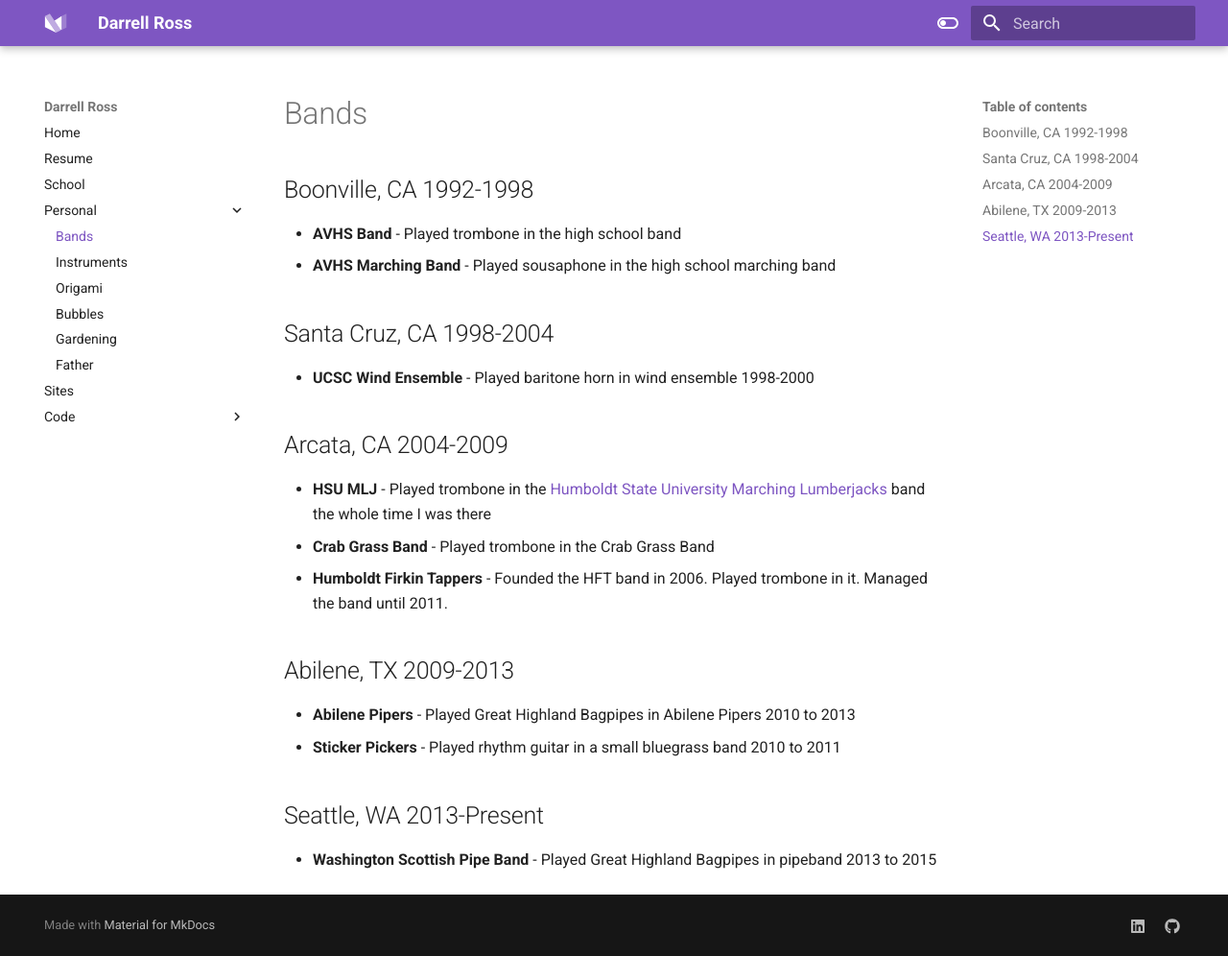
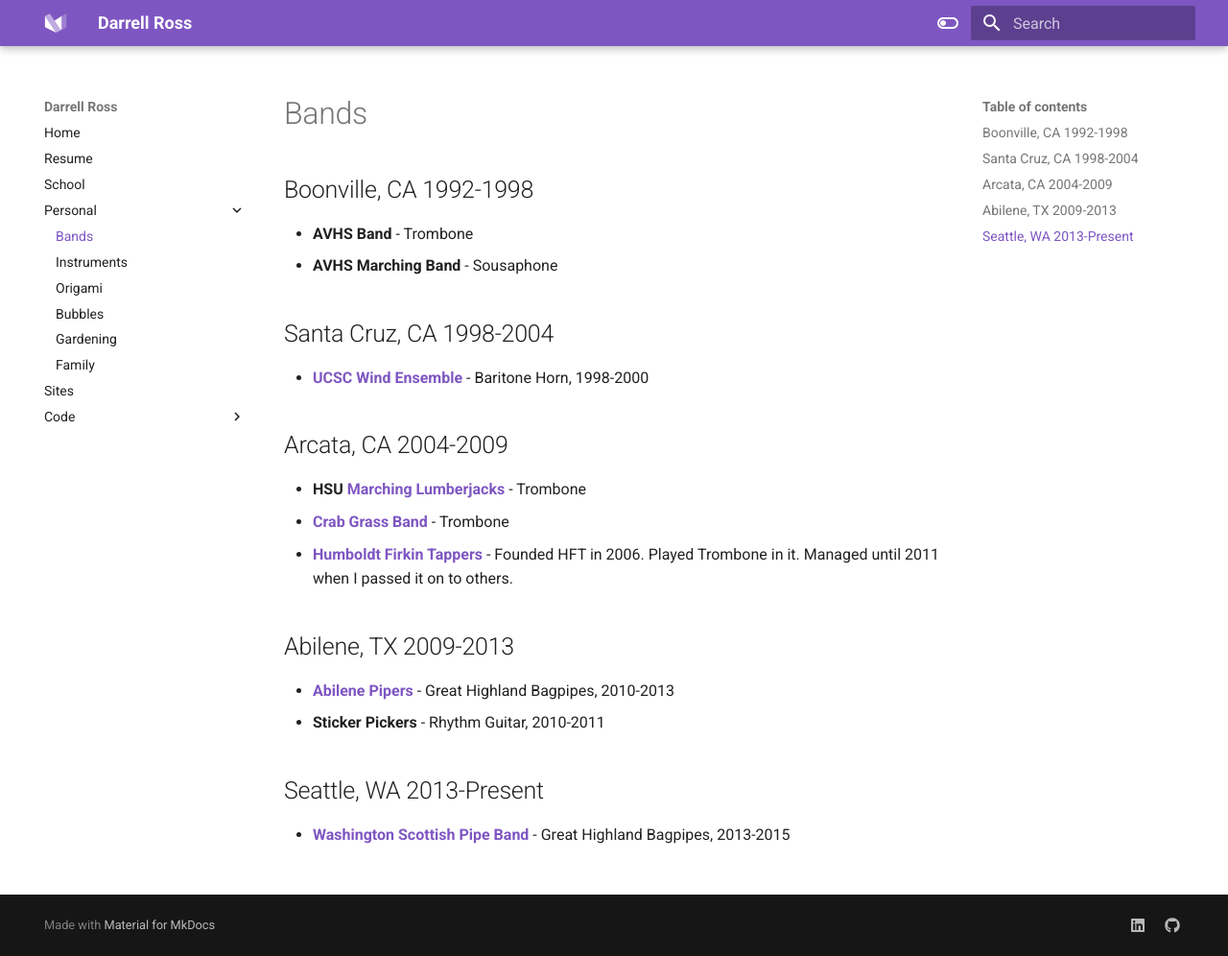
Before and after one commit to eukota/eukota.github.io, an MkDocs documentation site: the page built from docs/personal/bands.md, in a window 1280 px wide and 996 px high. Shown: the whole window at 96% size. Built offline with MkDocs 1.6.1 and Material for MkDocs 9.7.7, drawn with Linux system fonts in a browser that asks for light colours.

Commit message:
Big updates to bands, instruments, and family pages.

```diff
--- a/docs/personal/bands.md
+++ b/docs/personal/bands.md
@@ -2,24 +2,24 @@
 
 ## Boonville, CA 1992-1998
 
-* **AVHS Band** - Played trombone in the high school band
-* **AVHS Marching Band** - Played sousaphone in the high school marching band
+* **AVHS Band** - Trombone
+* **AVHS Marching Band** - Sousaphone
 
 ## Santa Cruz, CA 1998-2004
 
-* **UCSC Wind Ensemble** - Played baritone horn in wind ensemble 1998-2000
+* **[UCSC Wind Ensemble](https://music.ucsc.edu/ensembles/wind-ensemble)** - Baritone Horn, 1998-2000
 
 ## Arcata, CA 2004-2009
 
-* **HSU MLJ** - Played trombone in the [Humboldt State University](https://www.humboldt.edu/) [Marching Lumberjacks](http://www.kissouraxe.com/) band the whole time I was there
-* **Crab Grass Band** - Played trombone in the Crab Grass Band
-* **Humboldt Firkin Tappers** - Founded the HFT band in 2006. Played trombone in it. Managed the band until 2011.
+* **HSU [Marching Lumberjacks](http://www.kissouraxe.com/)** - Trombone
+* **[Crab Grass Band](https://www.instagram.com/crabgrassband/?hl=en)** - Trombone
+* **[Humboldt Firkin Tappers](http://firkintappers.com/)** - Founded HFT in 2006. Played Trombone in it. Managed until 2011 when I passed it on to others.
 
 ## Abilene, TX 2009-2013
 
-* **Abilene Pipers** - Played Great Highland Bagpipes in Abilene Pipers 2010 to 2013
-* **Sticker Pickers** - Played rhythm guitar in a small bluegrass band 2010 to 2011
+* **[Abilene Pipers](http://abilenepipers.org/)** - Great Highland Bagpipes, 2010-2013
+* **Sticker Pickers** - Rhythm Guitar, 2010-2011
 
 ## Seattle, WA 2013-Present
 
-* **Washington Scottish Pipe Band** - Played Great Highland Bagpipes in pipeband 2013 to 2015
+* **[Washington Scottish Pipe Band](https://washingtonscottish.com/)** - Great Highland Bagpipes, 2013-2015
--- a/mkdocs.yml
+++ b/mkdocs.yml
@@ -18,7 +18,7 @@ nav:
     - Origami: personal/origami.md
     - Bubbles: personal/bubbles.md
     - Gardening: personal/gardening.md
-    - Father: personal/kids.md
+    - Family: personal/family.md
 - Sites: sites/sites.md
 - Code:
     - LaTeX: code/latex.md
```
Also changed, not shown: docs/index.md (+8 -6 lines), docs/personal/family.md (added, +43 -0 lines), docs/personal/instruments.md (+23 -1 lines), docs/personal/kids.md (deleted, +0 -5 lines), docs/sites/sites.md (+6 -0 lines).
